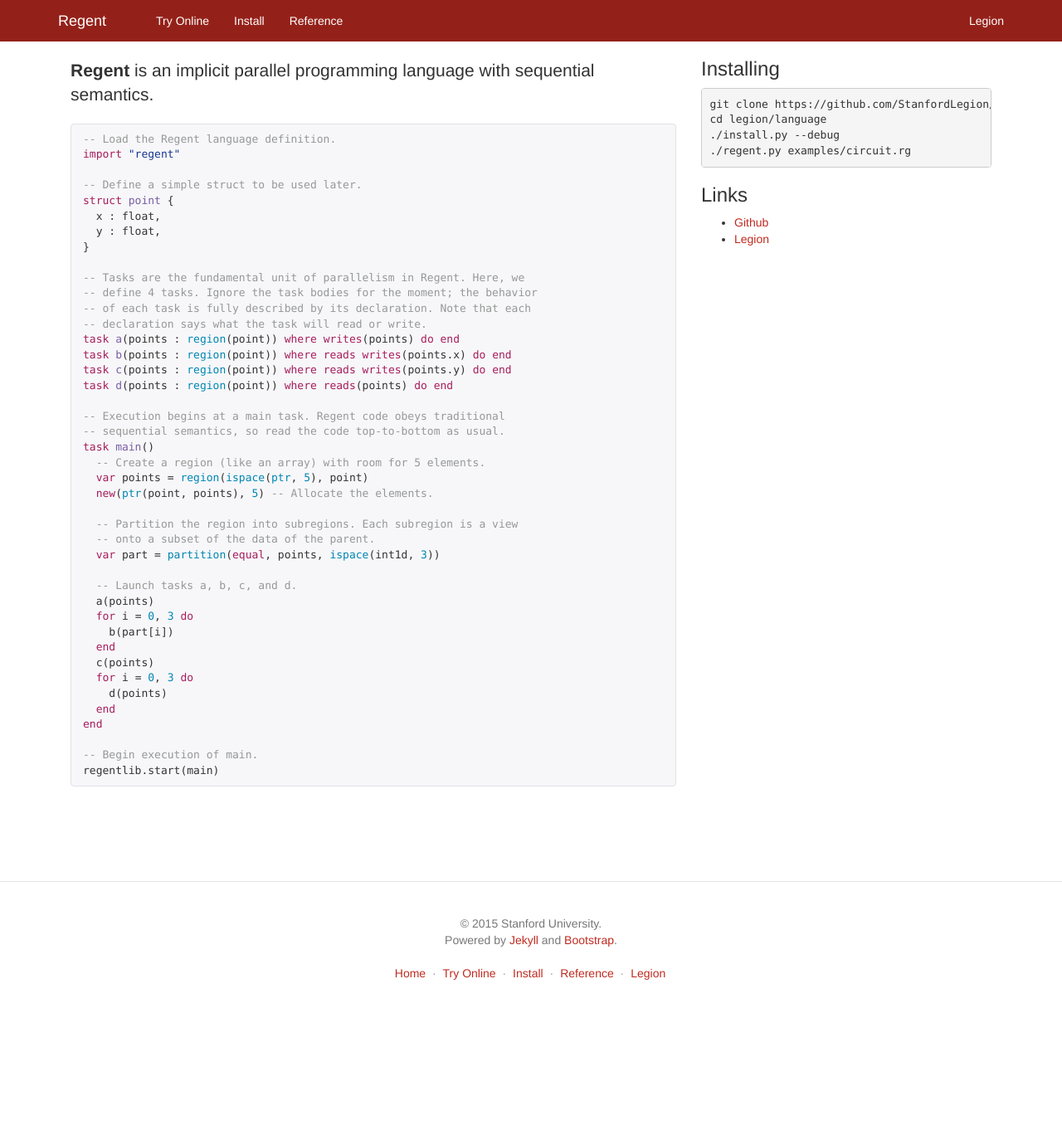
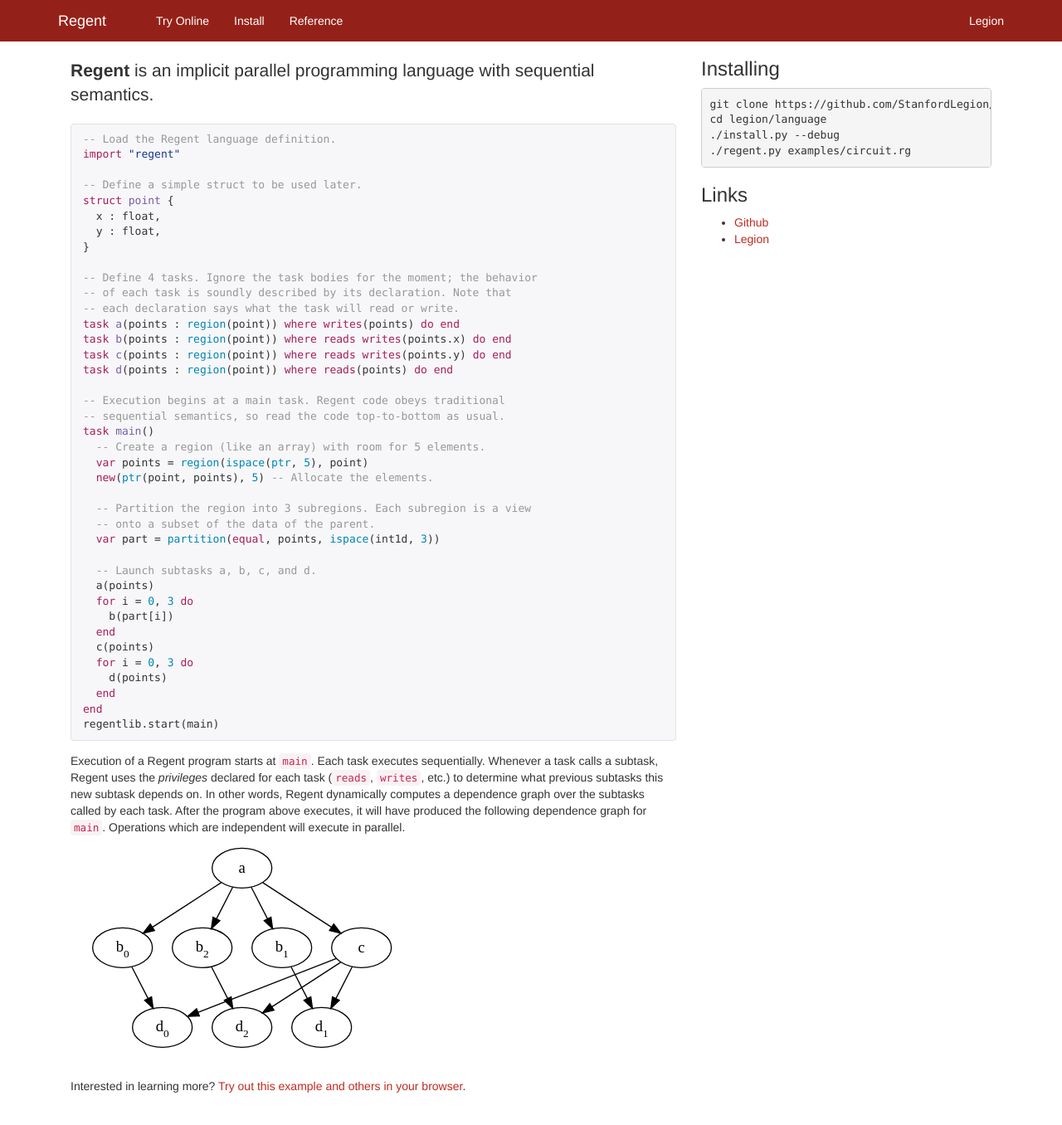
Before and after one commit to StanfordLegion/regent-lang.org, a Jekyll site: the page built from index.md, in a window 1280 px wide and 1400 px high. Shown: the top 1356 px of the window at 83% size. Built offline with Jekyll 4.4.1, drawn with Linux system fonts in a browser that asks for light colours; nearby versions of some CDN libraries.

Commit message:
Update the front page example.

```diff
--- a/index.md
+++ b/index.md
@@ -19,10 +19,9 @@
   y : float,
 }
 
--- Tasks are the fundamental unit of parallelism in Regent. Here, we
--- define 4 tasks. Ignore the task bodies for the moment; the behavior
--- of each task is fully described by its declaration. Note that each
--- declaration says what the task will read or write.
+-- Define 4 tasks. Ignore the task bodies for the moment; the behavior
+-- of each task is soundly described by its declaration. Note that
+-- each declaration says what the task will read or write.
 task a(points : region(point)) where writes(points) do end
 task b(points : region(point)) where reads writes(points.x) do end
 task c(points : region(point)) where reads writes(points.y) do end
@@ -35,11 +34,11 @@
   var points = region(ispace(ptr, 5), point)
   new(ptr(point, points), 5) -- Allocate the elements.
 
-  -- Partition the region into subregions. Each subregion is a view
+  -- Partition the region into 3 subregions. Each subregion is a view
   -- onto a subset of the data of the parent.
   var part = partition(equal, points, ispace(int1d, 3))
 
-  -- Launch tasks a, b, c, and d.
+  -- Launch subtasks a, b, c, and d.
   a(points)
   for i = 0, 3 do
     b(part[i])
@@ -49,7 +48,19 @@
     d(points)
   end
 end
-
--- Begin execution of main.
 regentlib.start(main)
 {% endhighlight %}
+
+Execution of a Regent program starts at `main`. Each task executes
+sequentially. Whenever a task calls a subtask, Regent uses the
+*privileges* declared for each task (`reads`, `writes`, etc.) to
+determine what previous subtasks this new subtask depends on. In other
+words, Regent dynamically computes a dependence graph over the
+subtasks called by each task. After the program above executes, it
+will have produced the following dependence graph for
+`main`. Operations which are independent will execute in parallel.
+
+![]({{ site.baseurl }}/images/frontpage.svg)
+
+Interested in learning more? [Try out this example and others in your
+browser](http://try.regent-lang.org).
```
Also changed, not shown: images/frontpage.svg (added), 1 other file.
